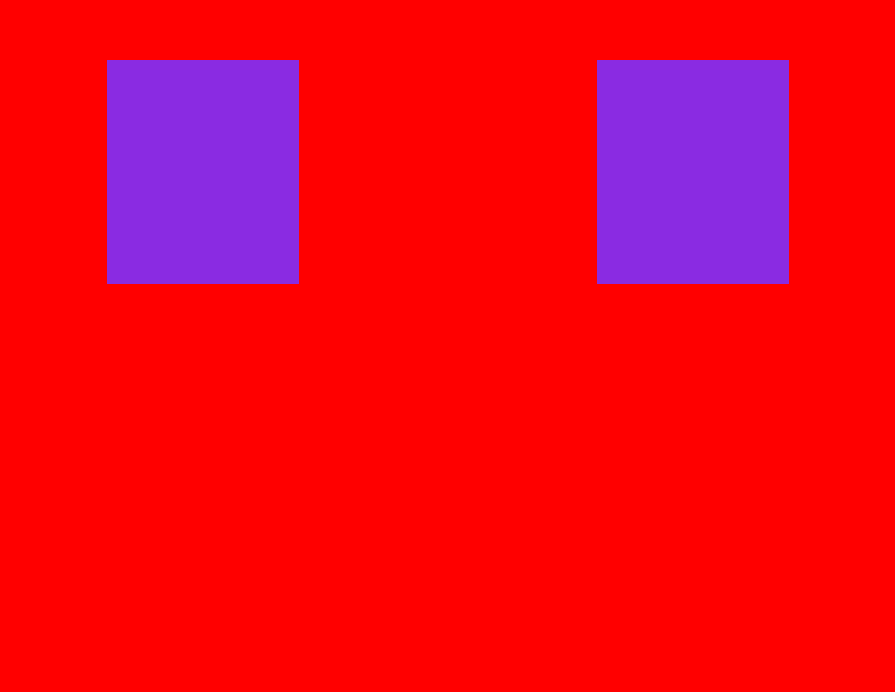
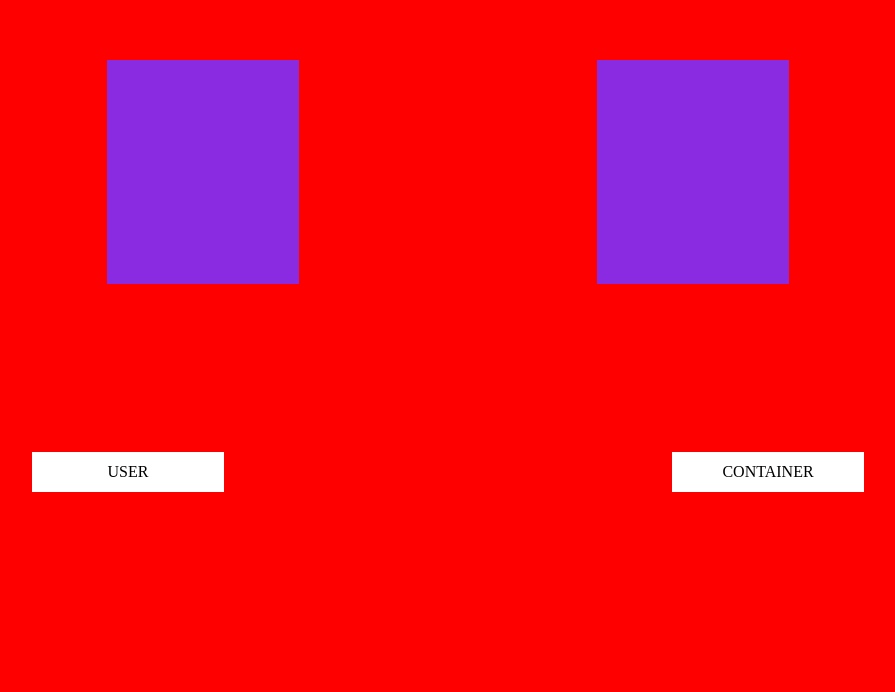
Before and after one commit to love-to-code108/100DaysOfCode, a website: page June/day13_24thJune/snakeWaterGun/index.html in a window 1280 px wide. Shown: the part 108-800 px from the top of the page, without its empty margins (192-1087 px from the left). Drawn offline with Linux system fonts and the light colour scheme.

Commit message:
little tweaks here and there

```diff
--- a/June/day13_24thJune/snakeWaterGun/index.html
+++ b/June/day13_24thJune/snakeWaterGun/index.html
@@ -27,8 +27,8 @@
         <!-- contianer 2 code -->
 
         <div id="container2">
-            <div id="me2"></div>
-            <div id="computer2"></div>
+            <div id="me2"><p>USER</p></div>
+            <div id="computer2"><p>CONTAINER</p></div>
         </div>
 
 
--- a/June/day13_24thJune/snakeWaterGun/styles.css
+++ b/June/day13_24thJune/snakeWaterGun/styles.css
@@ -14,7 +14,6 @@
     background-color: red;
     display: flex;
     flex-direction: column;
-    justify-content: center;
     align-items: center;
 }
 
@@ -52,9 +51,27 @@
 
 #container2{
     width: 100%;
-    height: 30%;
+    height: 5%;
     background-color: red;
     display: flex;
     flex-direction: row;
-    justify-content: space-evenly;
+    justify-content: space-around;
 }
+
+/* the me2 container goes here */
+#me2{
+    width: 15%;
+    background-color: white;
+    display: flex;
+    align-items: center;
+    justify-content: center;
+}
+
+/* the computer2 container goes here */
+#computer2{
+    width: 15%;
+    background-color: white;
+    display: flex;
+    align-items: center;
+    justify-content: center;
+}
```
